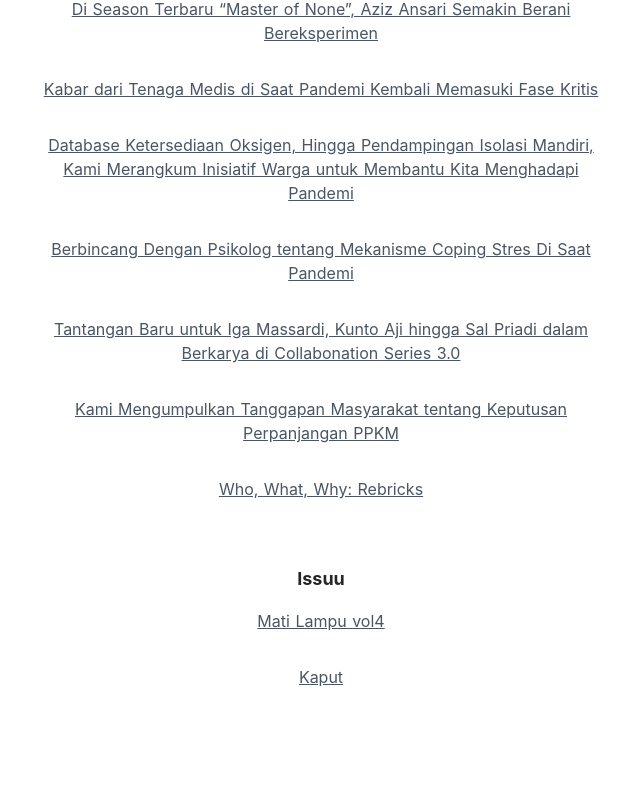
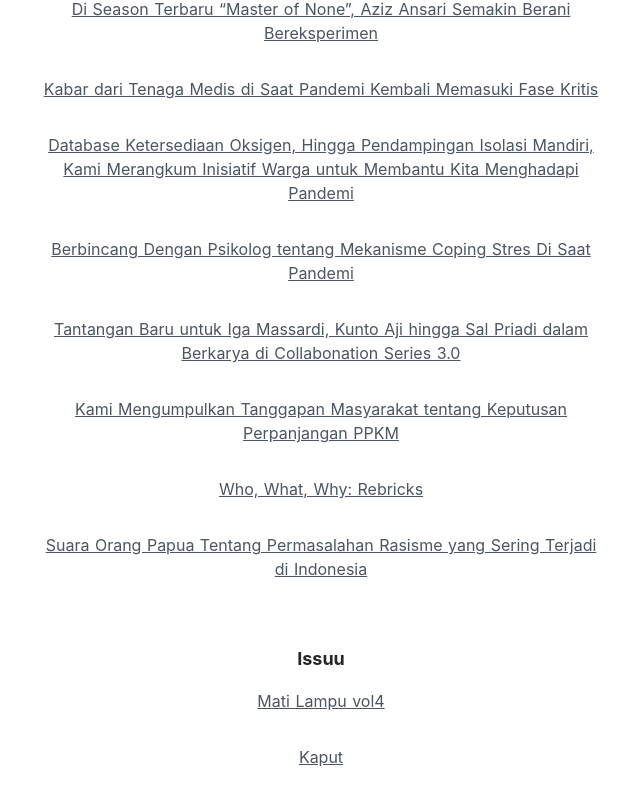
Before and after one commit to andikawilliam/ditobuwono-nuxt, a Nuxt app: page /Publications in a window 1280 px wide. Shown: the part 1007-1812 px from the top of the page, without its empty margins (319-959 px from the left). Built offline with nearby package versions, Linux system fonts and the light colour scheme.

Commit message:
Add new article

```diff
--- a/pages/Publications.vue
+++ b/pages/Publications.vue
@@ -128,6 +128,11 @@ export default Vue.extend({
           title: "Who, What, Why: Rebricks",
           link: "https://www.whiteboardjournal.com/ideas/design/who-what-why-rebricks/",
         },
+        {
+          title:
+            "Suara Orang Papua Tentang Permasalahan Rasisme yang Sering Terjadi di Indonesia",
+          link: "https://www.whiteboardjournal.com/ideas/human-interest/suara-orang-papua-tentang-permasalahan-rasisme-yang-sering-terjadi-di-indonesia/",
+        },
       ],
       issuu: [
         {
```
